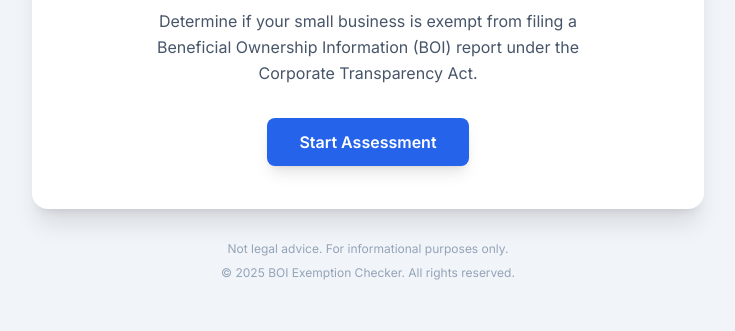
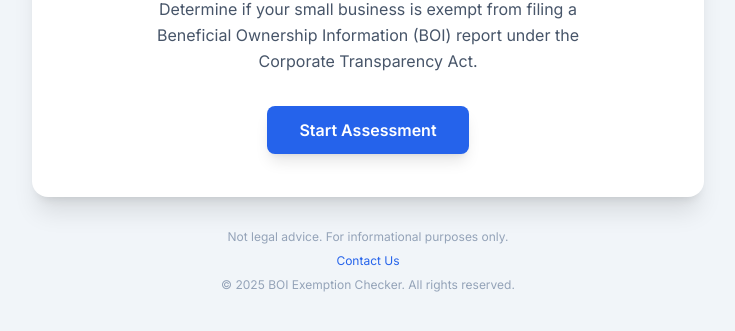
Before and after one commit to 1701as/boi-exemption-checker, a plain HTML site: page index.html in a window 1280 px wide. Shown: the part 395-726 px from the top of the page, without its empty margins (272-1007 px from the left). Drawn offline with nearby package versions, Linux system fonts and the light colour scheme.

Commit message:
feat: Add Contact Us link to footer

```diff
--- a/index.html
+++ b/index.html
@@ -232,6 +232,7 @@
     <!-- Footer -->
     <footer class="mt-8 text-center text-slate-400 dark:text-slate-500 text-xs max-w-lg mx-auto no-print px-4 transition-colors">
         <p class="mb-2">Not legal advice. For informational purposes only.</p>
+        <p class="mb-2"><a href="mailto:admin@boiexempt.org" class="text-blue-600 hover:underline dark:text-blue-400">Contact Us</a></p>
         <p>&copy; 2025 BOI Exemption Checker. All rights reserved.</p>
     </footer>
 
```
